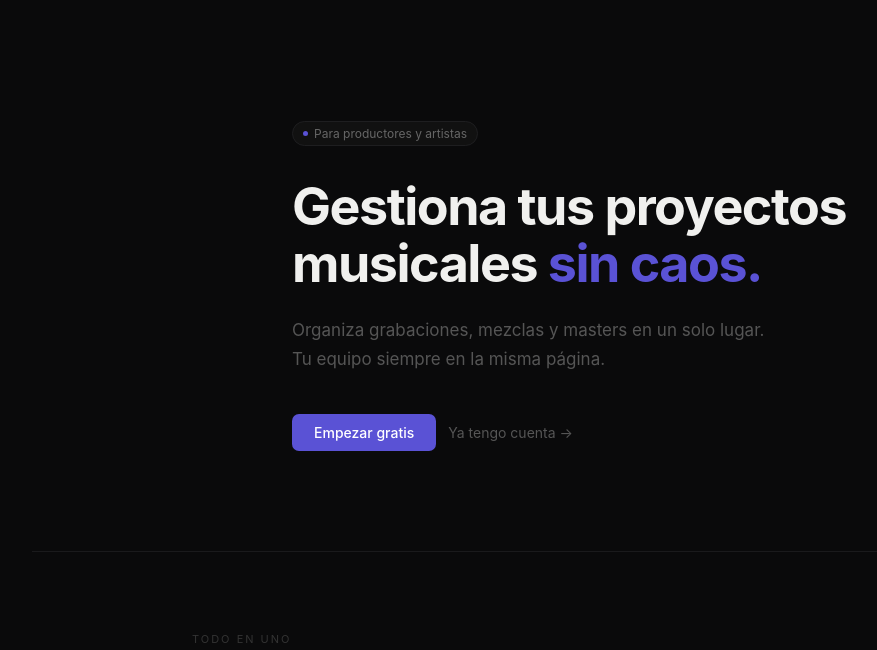
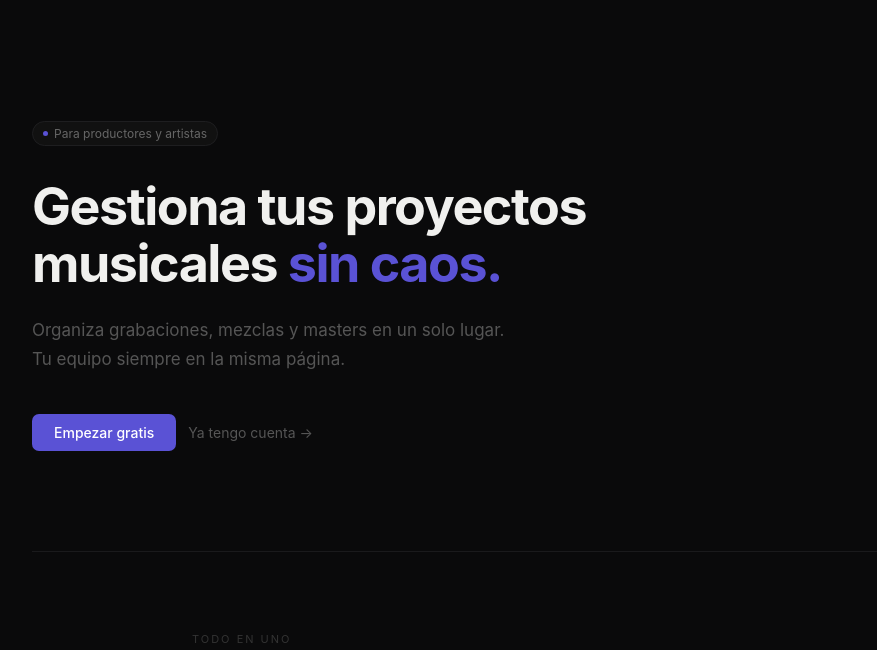
Before and after one commit to vixowownmr-wq/studio-track, a Flask app: page / in a window 1280 px wide. Shown: the part 67-717 px from the top of the page, without its empty margins (16-893 px from the left). Run offline with Flask 3, Linux system fonts and the light colour scheme.

Commit message:
alinear hero a la iz

```diff
--- a/app/templates/landing.html
+++ b/app/templates/landing.html
@@ -17,7 +17,7 @@
         .l-btn-o { font-size: 13px; color: #aaa; border: 1px solid #222; background: none; padding: 6px 14px; border-radius: 6px; cursor: pointer; text-decoration: none; }
         .l-btn-p { font-size: 13px; color: #fff; border: none; background: #5a52d5; padding: 6px 14px; border-radius: 6px; cursor: pointer; text-decoration: none; }
 
-        .hero { padding: 120px 48px 100px; max-width: 760px; margin: 0 auto; }
+        .hero { padding: 120px 48px 100px; max-width: 760px; margin: 0; }
         .badge { display: inline-flex; align-items: center; gap: 6px; font-size: 12px; color: #666; border: 1px solid #1e1e20; background: #111; padding: 4px 10px; border-radius: 20px; margin-bottom: 32px; }
         .badge-dot { width: 5px; height: 5px; background: #5a52d5; border-radius: 50%; }
         .hero h1 { font-size: 52px; font-weight: 700; line-height: 1.1; letter-spacing: -1.5px; color: #f0f0ee; margin-bottom: 24px; }
```
